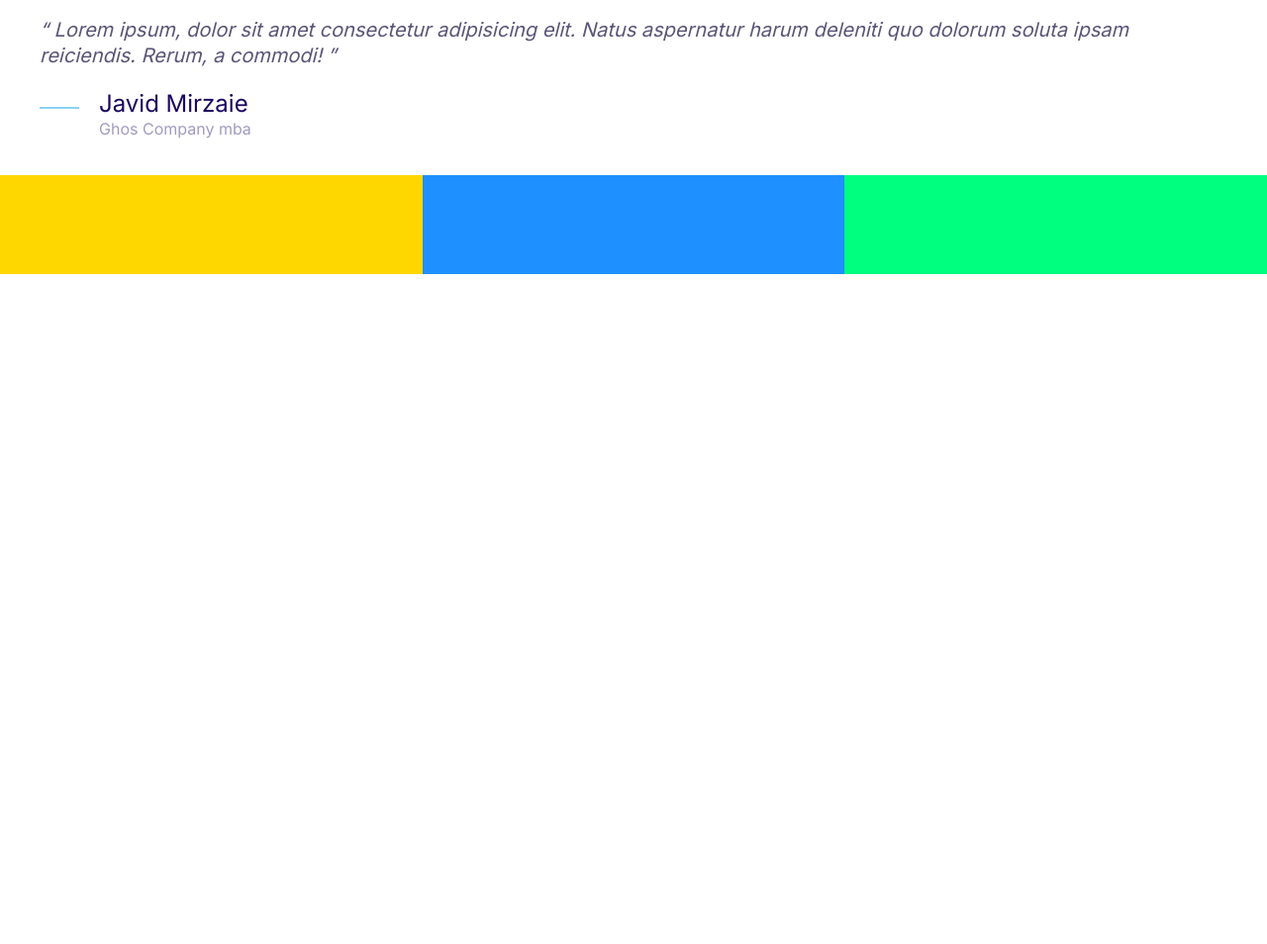
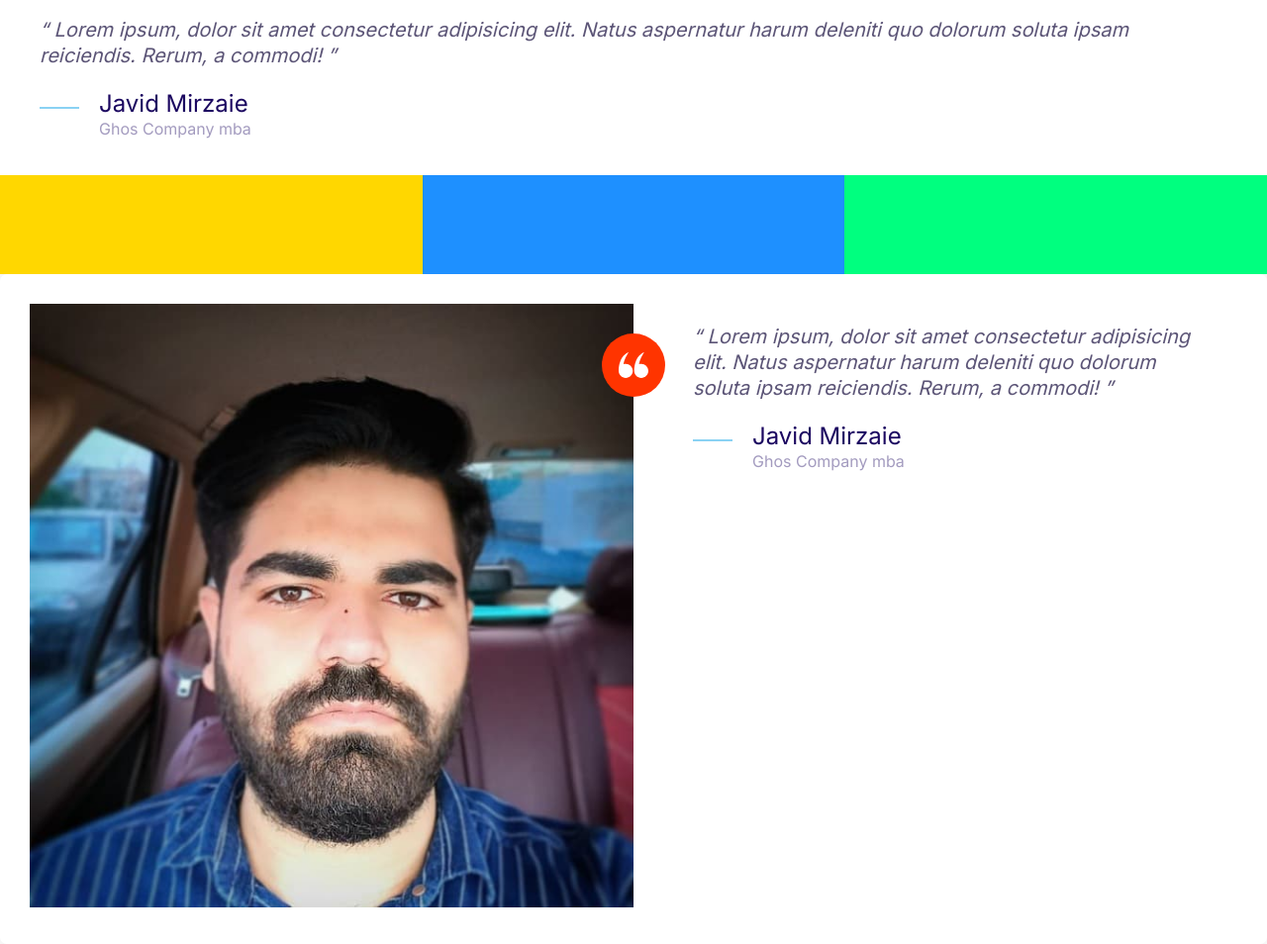
Before and after one commit to ayush857rohan/ghoshify, a plain HTML site: page INDEX.HTML in a window 1280 px wide. Shown: the part 1160-2114 px from the top of the page at 99% size. Before the commit the page ends 1437 px from the top, so only its background shows below. Drawn offline with Linux system fonts and the light colour scheme.

Commit message:
testimonial

```diff
--- a/CSS/STYLES.CSS
+++ b/CSS/STYLES.CSS
@@ -142,8 +142,17 @@ a {
   height: 40px;
 }
 
+.icon--small {
+  width: 30px;
+  height: 30px;
+}
+
 .icon--primary {
   fill: var(--color-primary);
+}
+
+.icon--white {
+  fill: #fff;
 }
 
 .icon-container {
@@ -154,6 +163,10 @@ a {
   display: inline-flex;
   justify-content: center;
   align-items: center;
+}
+
+.icon-container--accent {
+  background-color: var(--color-accent);
 }
 
 /* BUttons */
@@ -410,3 +423,31 @@ a {
     grid-template-columns: 1fr 1fr 1fr;
   }
 }
+
+/* Testimonials */
+
+.testimonial {
+  padding: 3rem;
+}
+
+.testimonial__image {
+  position: relative;
+}
+
+.testimonial__image > img {
+  width: 100%;
+}
+.testimonial__image > .icon-container {
+  position: absolute;
+  top: 3rem;
+  right: -32px;
+}
+
+@media screen and (min-width: 768px) {
+  .testimonial .quote .testimonial .quote__author {
+    font-size: 2.4rem;
+  }
+  .testimonial .quote {
+    margin-left: 6rem;
+  }
+}
--- a/INDEX.HTML
+++ b/INDEX.HTML
@@ -107,5 +107,40 @@
       <div style="height: 100px; background-color: dodgerblue"></div>
       <div style="height: 100px; background-color: springgreen"></div>
     </div>
+
+    <!-- Testimonial -->
+
+    <div class="card testimonial">
+      <div class="grid grid--1x2">
+        <div class="testimonial__image">
+          <img src="images/javid.jpg" alt="A happy, smiling customer" />
+          <span class="icon-container icon-container--accent">
+            <svg class="icon icon--white icon--small">
+              <use xlink:href="images/sprite.svg#quotes"></use>
+            </svg>
+          </span>
+        </div>
+        <blockquote class="quote">
+          <p class="quote__text">
+            Lorem ipsum, dolor sit amet consectetur adipisicing elit. Natus
+            aspernatur harum deleniti quo dolorum soluta ipsam reiciendis.
+            Rerum, a commodi!
+          </p>
+          <footer>
+            <div class="media">
+              <div class="media__image">
+                <svg class="icon icon--primary quote__line">
+                  <use xlink:href="images/sprite.svg#line"></use>
+                </svg>
+              </div>
+              <div class="media__body">
+                <h3 class="media__title quote__author">Javid Mirzaie</h3>
+                <p class="quote__organization">Ghos Company mba</p>
+              </div>
+            </div>
+          </footer>
+        </blockquote>
+      </div>
+    </div>
   </body>
 </html>
```
Also changed, not shown: components/Testimonials.html (added, +32 -0 lines), images/javid.jpg (added), images/testimonial.jpg (added).
